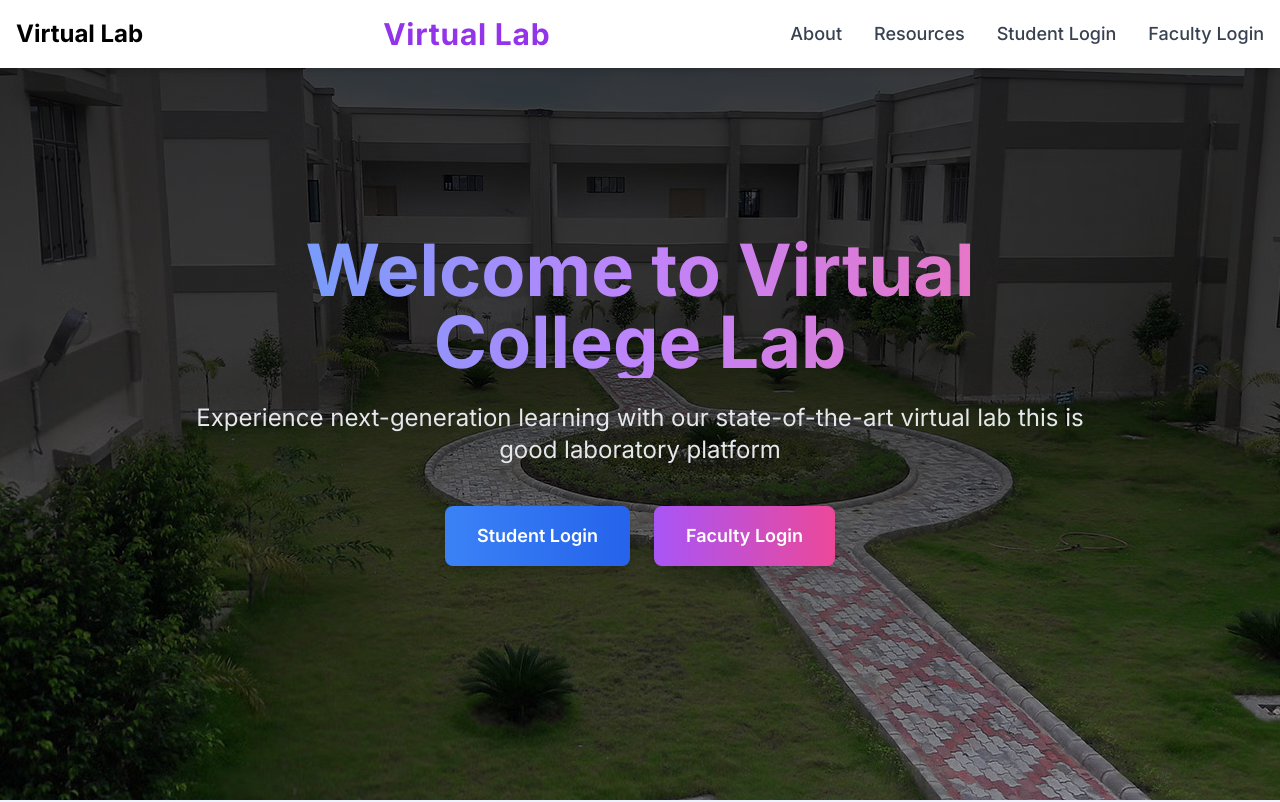
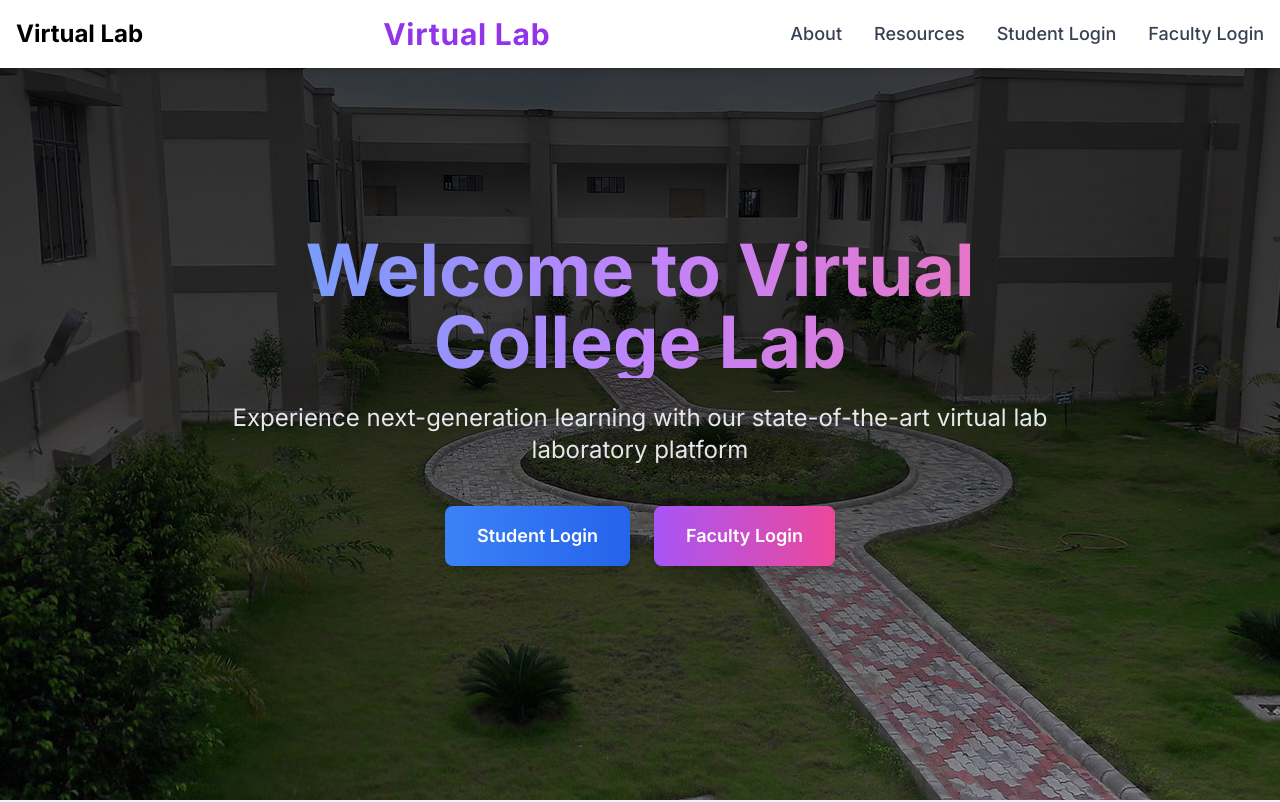
Before and after one commit to AnkKing1/VirtualLab, a React (Vite) app: page / in a window 1280 px wide. Shown: the top 802 px of the page. Built offline with nearby package versions, Linux system fonts and the light colour scheme.

Commit message:
home fixed

```diff
--- a/src/pages/LandingPages/Home.jsx
+++ b/src/pages/LandingPages/Home.jsx
@@ -35,7 +35,7 @@ const Home = () => {
               Welcome to Virtual College Lab
             </h1>
             <p className="text-xl md:text-2xl mb-10 text-gray-200">
-              Experience next-generation learning with our state-of-the-art virtual lab this is good  laboratory platform
+              Experience next-generation learning with our state-of-the-art virtual lab laboratory platform
             </p>
             <div className="flex flex-col sm:flex-row justify-center space-y-4 sm:space-y-0 sm:space-x-6">
               <Link
```
